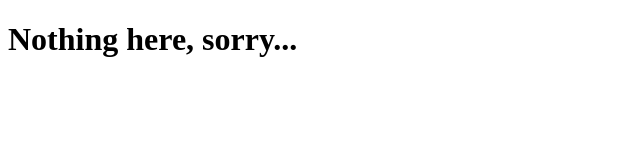
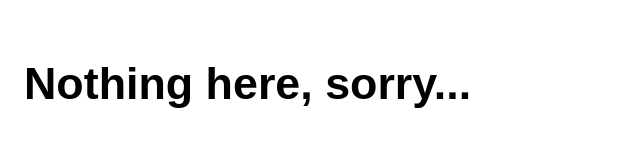
Before and after one commit to krulik/360, a plain HTML site: page 404.html in a window 1280 px wide. Shown: the whole page, without its empty margins (0-640 px from the left). Drawn offline with Linux system fonts and the light colour scheme; the site is published under a folder, as on GitHub Pages, so addresses that start at the root find nothing.

Commit message:
publish: initial site structure + content
generated from commit 421f4a9ac72d08dd32268e4030438c57fcdaa596

```diff
--- a/404.html
+++ b/404.html
@@ -1 +1 @@
-<!DOCTYPE html><html><head><meta name="viewport" content="width=device-width, initial-scale=1"><link rel="stylesheet" href="/main.css"><title>360&deg; - Web Development From a Bird's View</title></head><body><h1>Nothing here, sorry...</h1></body></html>
+<!DOCTYPE html><html><head><meta name="viewport" content="width=device-width, initial-scale=1"><link rel="stylesheet" href="main.css"><title>360&deg; - Web Development From a Bird's View</title></head><body><h1>Nothing here, sorry...</h1></body></html>
```
Also changed, not shown: index.html (+1 -1 lines).
